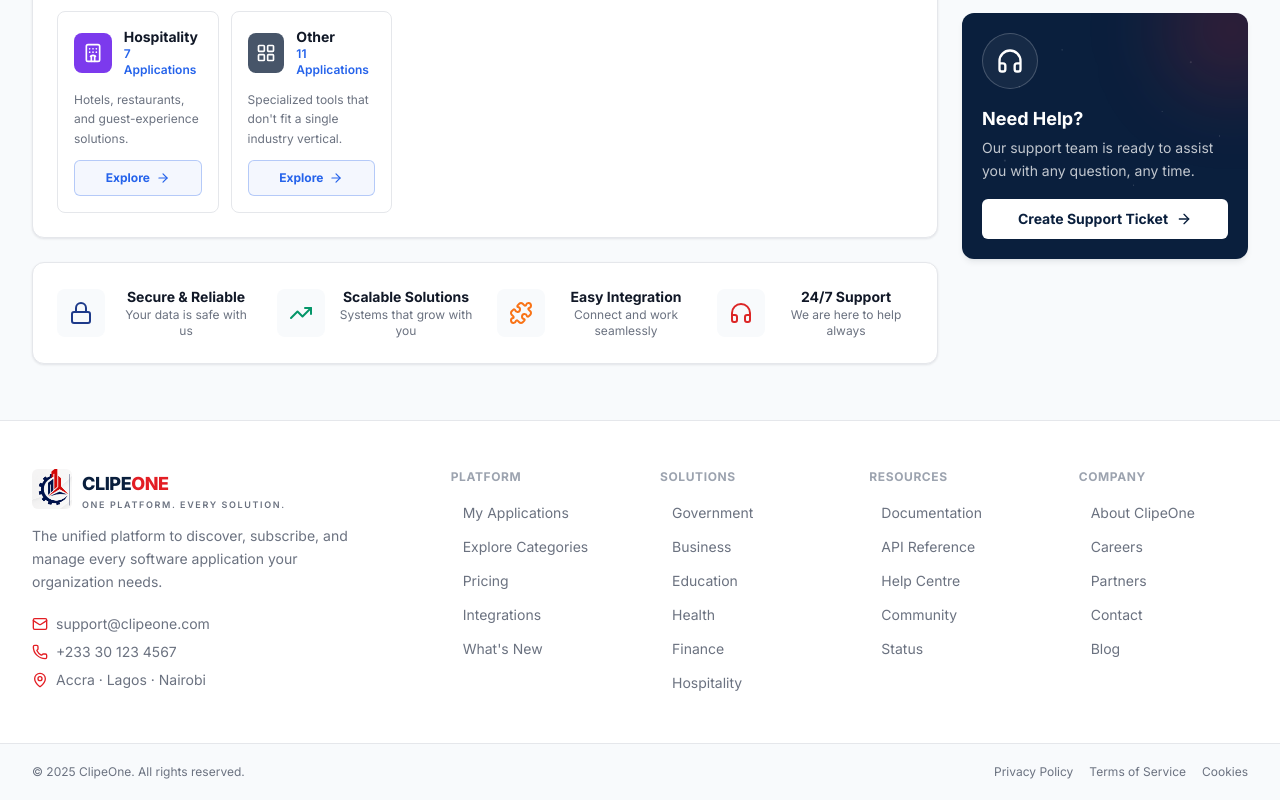
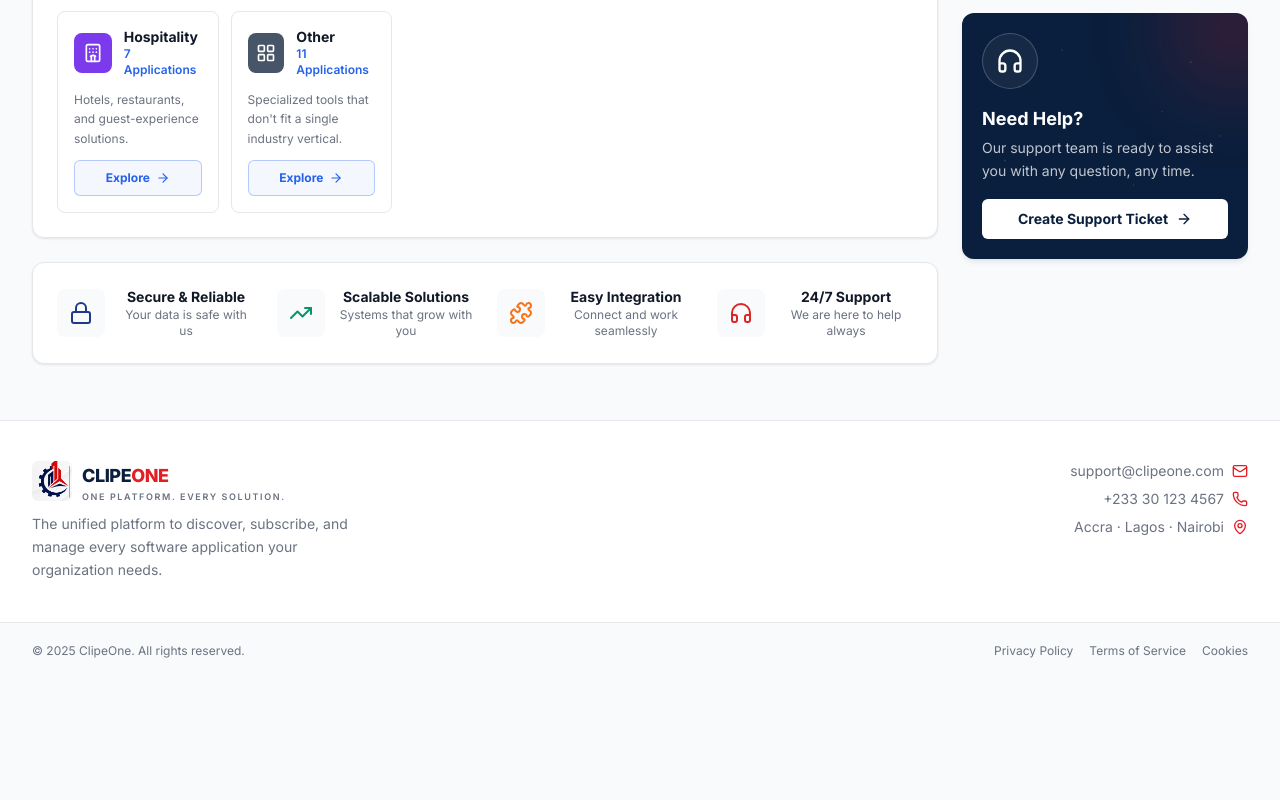
Before and after one commit to lilromeo2290/clipeone_platform, a Next.js app: page / in a window 1280 px wide. Shown: the part 1266-2066 px from the top of the page. After the commit the page ends 1945 px from the top, so only its background shows below. Built offline with nearby package versions, Linux system fonts and the light colour scheme.

Commit message:
0caee07b-eb12-417a-90b3-556778d7b91a

```diff
--- a/src/components/clipeone/app-footer.tsx
+++ b/src/components/clipeone/app-footer.tsx
@@ -1,54 +1,19 @@
 "use client";
 
-import { Mail, Phone, MapPin, ChevronRight } from "lucide-react";
-
-const FOOTER_COLUMNS = [
-  {
-    title: "Platform",
-    links: [
-      "My Applications",
-      "Explore Categories",
-      "Pricing",
-      "Integrations",
-      "What's New",
-    ],
-  },
-  {
-    title: "Solutions",
-    links: [
-      "Government",
-      "Business",
-      "Education",
-      "Health",
-      "Finance",
-      "Hospitality",
-    ],
-  },
-  {
-    title: "Resources",
-    links: [
-      "Documentation",
-      "API Reference",
-      "Help Centre",
-      "Community",
-      "Status",
-    ],
-  },
-  {
-    title: "Company",
-    links: ["About ClipeOne", "Careers", "Partners", "Contact", "Blog"],
-  },
-];
+import { Mail, MapPin, Phone } from "lucide-react";
 
 export function AppFooter() {
   return (
     <footer className="mt-6 border-t border-[#e5e7eb] bg-white">
-      {/* Main */}
-      <div className="mx-auto max-w-[1440px] px-4 py-12 sm:px-6 lg:px-8">
-        <div className="grid grid-cols-2 gap-8 sm:grid-cols-3 lg:grid-cols-6 lg:gap-10">
+      <div className="mx-auto max-w-[1440px] px-4 py-10 sm:px-6 lg:px-8">
+        <div className="flex flex-col items-center gap-6 text-center lg:flex-row lg:items-start lg:justify-between lg:text-left">
           {/* Brand */}
-          <div className="col-span-2 sm:col-span-3 lg:col-span-2">
-            <a href="#" className="flex items-center gap-2.5" aria-label="ClipeOne home">
+          <div className="flex flex-col items-center gap-3 lg:items-start">
+            <a
+              href="#"
+              className="flex items-center gap-2.5"
+              aria-label="ClipeOne home"
+            >
               <img
                 src="/clipeone/logo.png"
                 alt="ClipeOne logo"
@@ -66,50 +31,27 @@ export function AppFooter() {
                 </span>
               </span>
             </a>
-            <p className="mt-4 max-w-xs text-sm leading-relaxed text-[#6b7280]">
+            <p className="max-w-xs text-sm leading-relaxed text-[#6b7280]">
               The unified platform to discover, subscribe, and manage every
               software application your organization needs.
             </p>
+          </div>
 
-            <ul className="mt-5 flex flex-col gap-2 text-sm text-[#6b7280]">
-              <li className="flex items-center gap-2">
+          {/* Contact */}
+          <ul className="flex flex-col gap-2 text-sm text-[#6b7280] lg:items-end lg:text-right">
+            <li className="flex items-center gap-2 lg:flex-row-reverse">
               <Mail className="h-4 w-4 text-[#e31e24]" />
               support@clipeone.com
             </li>
-              <li className="flex items-center gap-2">
+            <li className="flex items-center gap-2 lg:flex-row-reverse">
               <Phone className="h-4 w-4 text-[#e31e24]" />
               +233 30 123 4567
             </li>
-              <li className="flex items-center gap-2">
+            <li className="flex items-center gap-2 lg:flex-row-reverse">
               <MapPin className="h-4 w-4 text-[#e31e24]" />
               Accra · Lagos · Nairobi
             </li>
           </ul>
-          </div>
-
-          {/* Link columns */}
-          {FOOTER_COLUMNS.map((col) => (
-            <div key={col.title}>
-              <p className="text-xs font-bold uppercase tracking-wider text-[#9ca3af]">
-                {col.title}
-              </p>
-              <ul className="mt-4 flex flex-col gap-2.5">
-                {col.links.map((link) => (
-                  <li key={link}>
-                    <a
-                      href="#"
-                      className="group inline-flex items-center gap-1 text-sm text-[#6b7280] transition-colors hover:text-[#e31e24]"
-                    >
-                      <ChevronRight className="h-3 w-3 text-[#e31e24] opacity-0 transition-opacity group-hover:opacity-100" />
-                      <span className="-ml-1 transition-all group-hover:ml-0">
-                        {link}
-                      </span>
-                    </a>
-                  </li>
-                ))}
-              </ul>
-            </div>
-          ))}
         </div>
       </div>
 
```
Also changed, not shown: download/clipeone-footer-stripped.png (added). Lines whose indentation alone changed are shown as unchanged.
